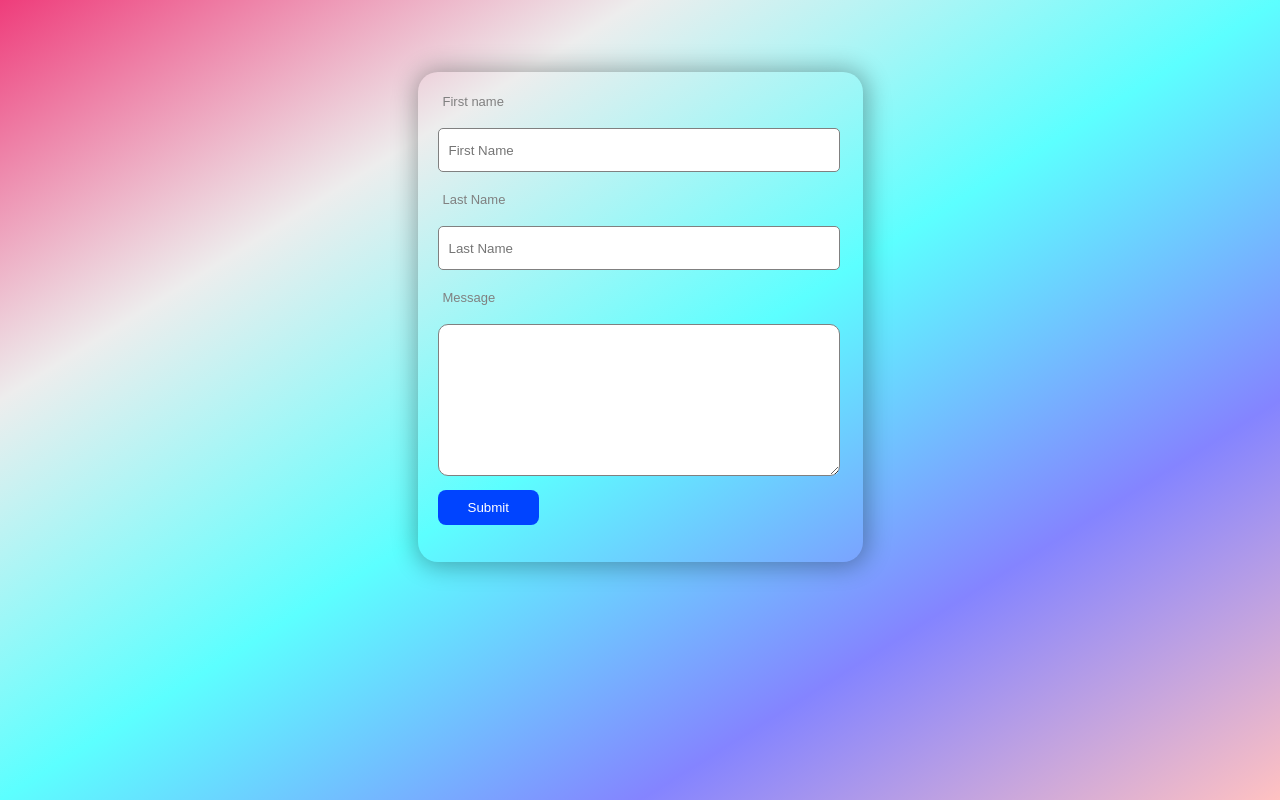
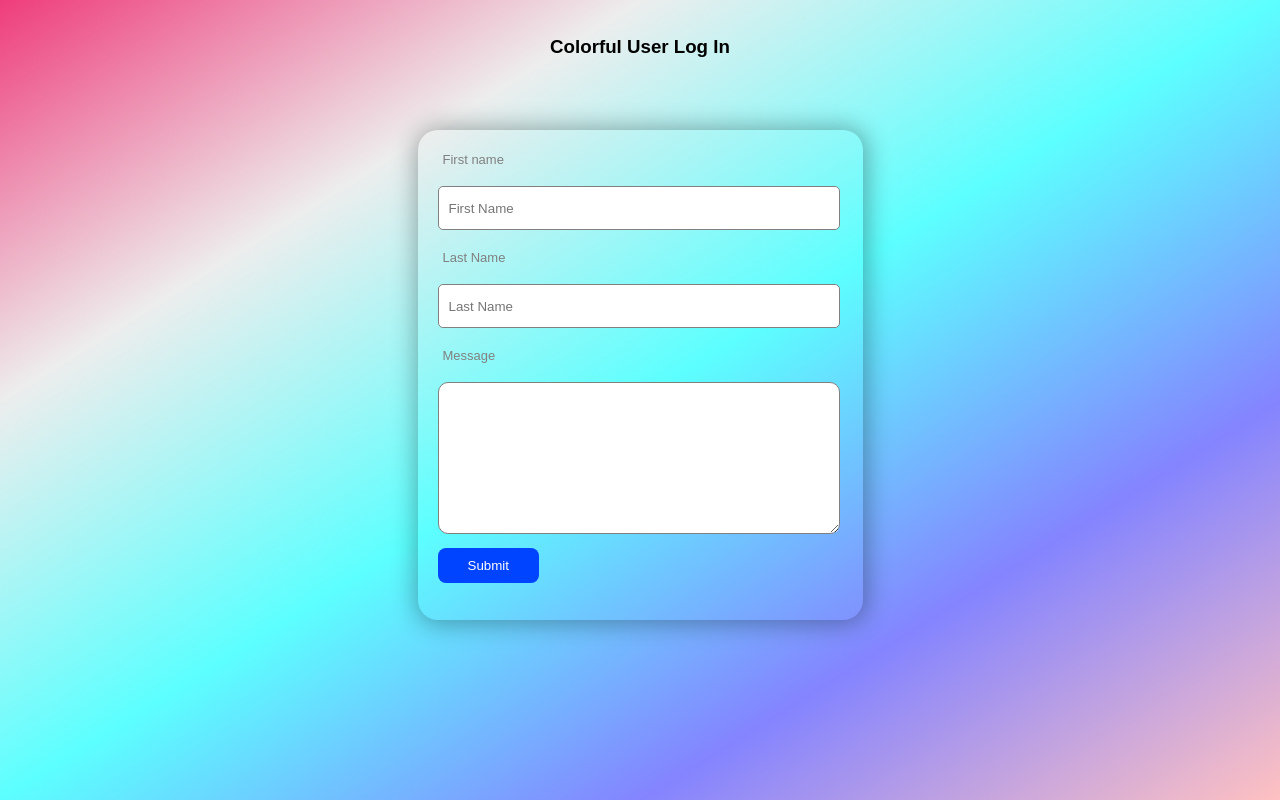
Before and after one commit to Sreehari-san/log-in-form, a plain HTML site: page index.html in a window 1280 px wide. Drawn offline with Linux system fonts and the light colour scheme.

Commit message:
Update index.html

```diff
--- a/index.html
+++ b/index.html
@@ -73,6 +73,8 @@
      </style>
 </head>
 <body>
+     <br><br>
+     <h3 style="text-align: center;">Colorful User Log In</h3>
      <br><br><br><br>
      <form action="">
           <div class="form">
```
